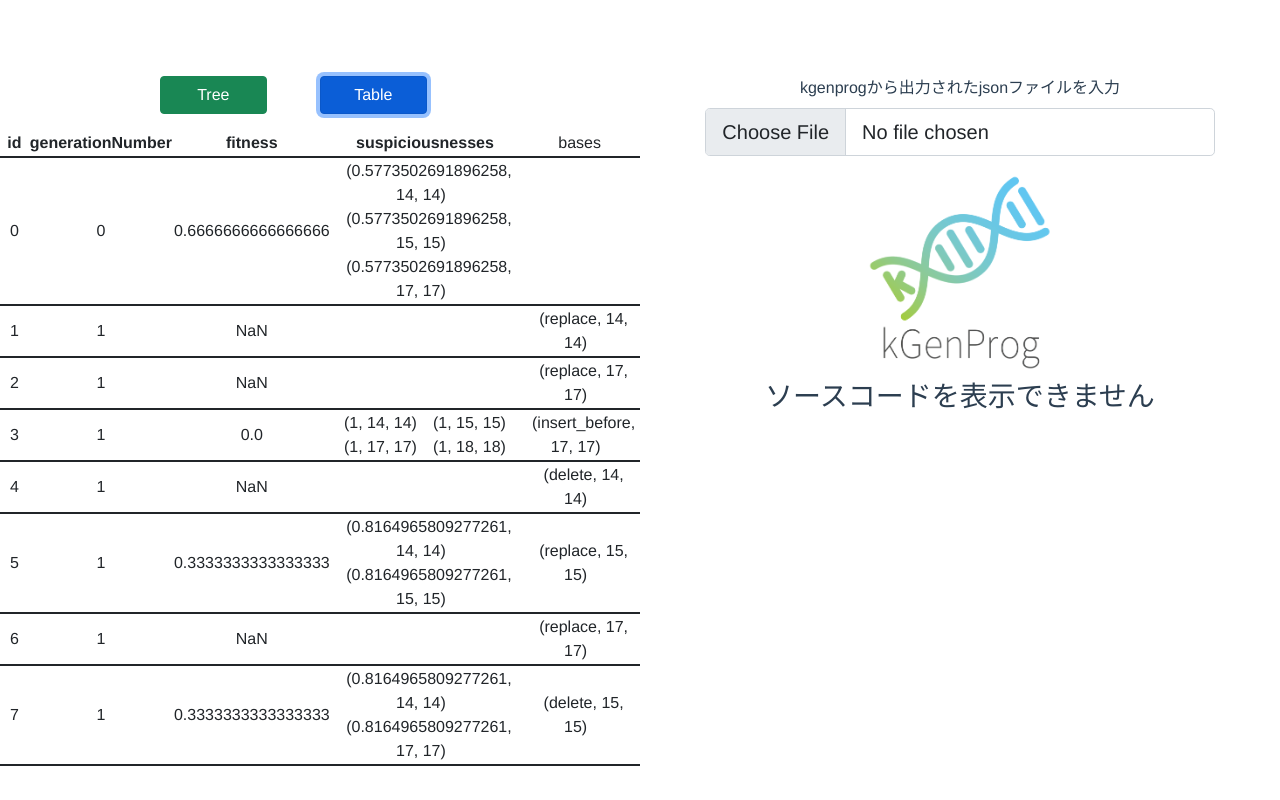
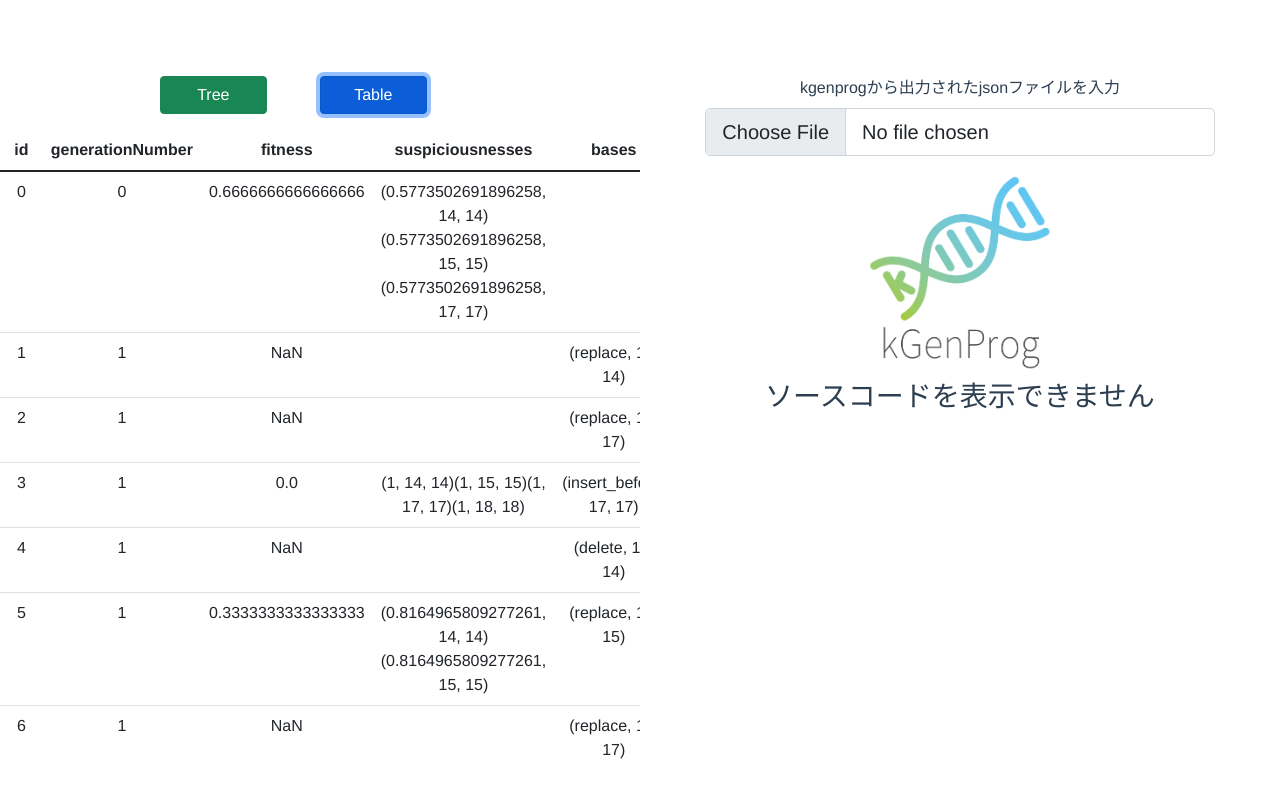
Before and after one commit to SEED0228/grackle, a Vue app: page / in a window 1280 px wide. Both pictures are taken after a click on the button "Table". Built offline with nearby package versions, Linux system fonts and the light colour scheme.

Commit message:
バリアントテーブルの修正

```diff
--- a/src/components/VariantTable.vue
+++ b/src/components/VariantTable.vue
@@ -1,12 +1,15 @@
 <template>
   <table class="table">
+    <thead>
       <tr>
         <th>id</th>
         <th>generationNumber</th>
         <th>fitness</th>
         <th>suspiciousnesses</th>
-      <td>bases</td>
+        <th>bases</th>
       </tr>
+    </thead>
+    <tbody>
       <tr  v-if="history" v-for="variant in history.variants" :id="variant.id" v-bind:class="{'table-success':variant.id===selected_variant_id, 'table-danger':variant.id!==selected_variant_id && parent_variant_ids.includes(variant.id)}" @click="select(variant.id)">
         <td>{{ variant.id }}</td>
         <td>{{variant.generationNumber}}</td>
@@ -14,6 +17,7 @@
         <td><span v-for="sus in variant.suspiciousnesses">({{sus.value}}, {{sus.lineNumberRange.start}}, {{sus.lineNumberRange.end}})</span></td>
         <td><span v-for="base in variant.bases">({{base.name}}, {{base.lineNumberRange.start}}, {{base.lineNumberRange.end}})</span></td>
       </tr>
+    </tbody>
   </table>
 </template>
 
```
Lines whose indentation alone changed are shown as unchanged.
